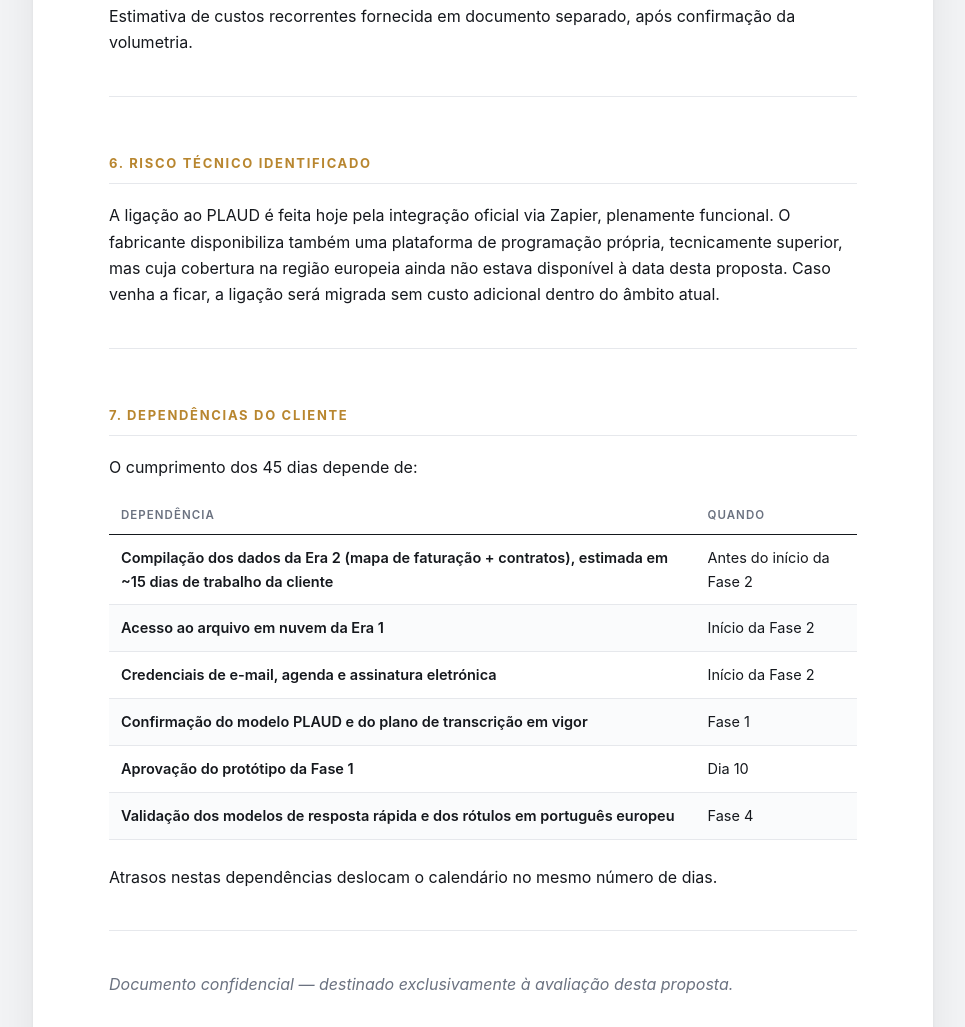
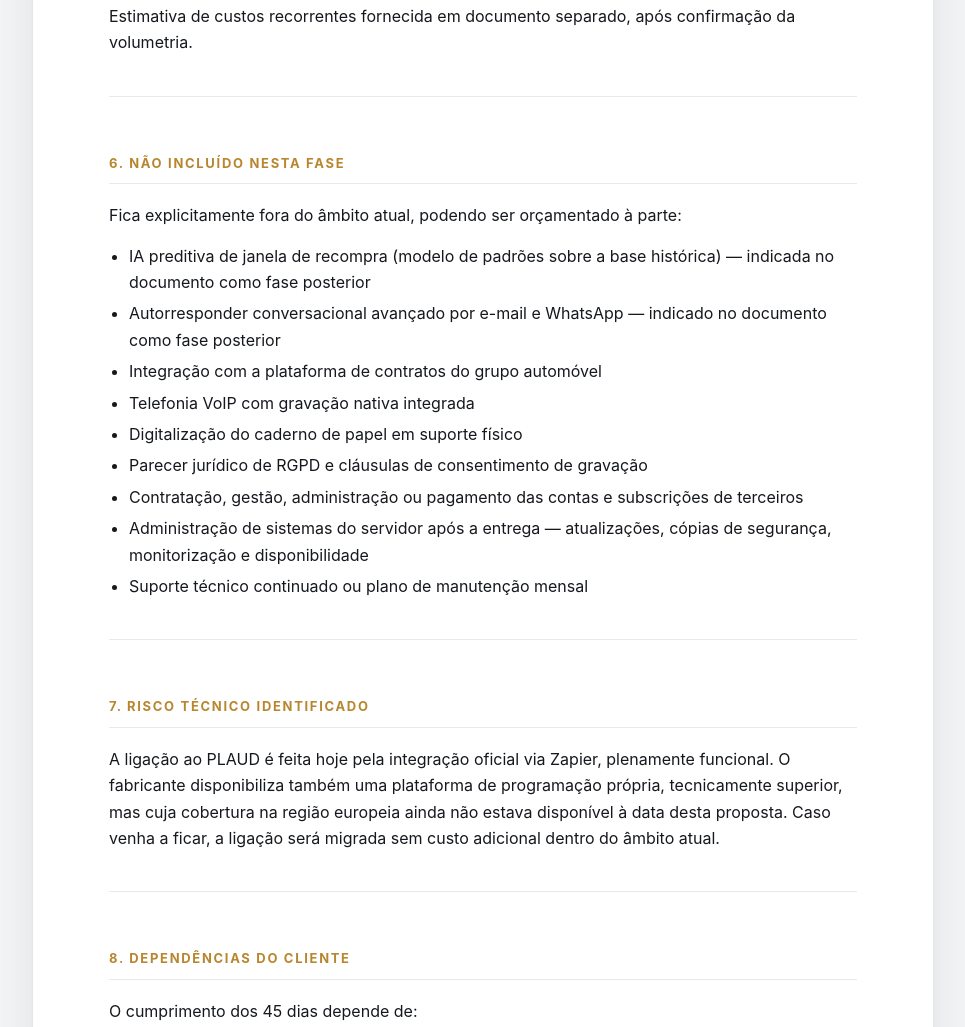
Before and after one commit to contatoeltonmiranda-code/preview-crm-auto-portugal, a plain HTML site: page index.html in a window 1280 px wide. Shown: the part 5485-6512 px from the top of the page, without its empty margins (157-1122 px from the left). Drawn offline with Linux system fonts and the light colour scheme.

Commit message:
Restore 'Nao incluido' section with fase-posterior notes

```diff
--- a/index.html
+++ b/index.html
@@ -163,10 +163,24 @@ code{background:#f2f3f5;padding:1px 5px;border-radius:3px;font-size:.9em}
 <p>A cliente é a titular de todas as contas e detém os acessos. O prestador utiliza esses acessos apenas durante a implementação, mediante autorização, e não assume a gestão, administração ou responsabilidade pelas contas após a entrega.</p>
 <p>Estimativa de custos recorrentes fornecida em documento separado, após confirmação da volumetria.</p>
 <hr>
-<h2>6. Risco técnico identificado</h2>
+<h2>6. Não incluído nesta fase</h2>
+<p>Fica explicitamente fora do âmbito atual, podendo ser orçamentado à parte:</p>
+<ul>
+<li>IA preditiva de janela de recompra (modelo de padrões sobre a base histórica) — indicada no documento como fase posterior</li>
+<li>Autorresponder conversacional avançado por e-mail e WhatsApp — indicado no documento como fase posterior</li>
+<li>Integração com a plataforma de contratos do grupo automóvel</li>
+<li>Telefonia VoIP com gravação nativa integrada</li>
+<li>Digitalização do caderno de papel em suporte físico</li>
+<li>Parecer jurídico de RGPD e cláusulas de consentimento de gravação</li>
+<li>Contratação, gestão, administração ou pagamento das contas e subscrições de terceiros</li>
+<li>Administração de sistemas do servidor após a entrega — atualizações, cópias de segurança, monitorização e disponibilidade</li>
+<li>Suporte técnico continuado ou plano de manutenção mensal</li>
+</ul>
+<hr>
+<h2>7. Risco técnico identificado</h2>
 <p>A ligação ao PLAUD é feita hoje pela integração oficial via Zapier, plenamente funcional. O fabricante disponibiliza também uma plataforma de programação própria, tecnicamente superior, mas cuja cobertura na região europeia ainda não estava disponível à data desta proposta. Caso venha a ficar, a ligação será migrada sem custo adicional dentro do âmbito atual.</p>
 <hr>
-<h2>7. Dependências do cliente</h2>
+<h2>8. Dependências do cliente</h2>
 <p>O cumprimento dos 45 dias depende de:</p>
 <table>
 <thead><tr><th>Dependência</th><th>Quando</th></tr></thead>
```
